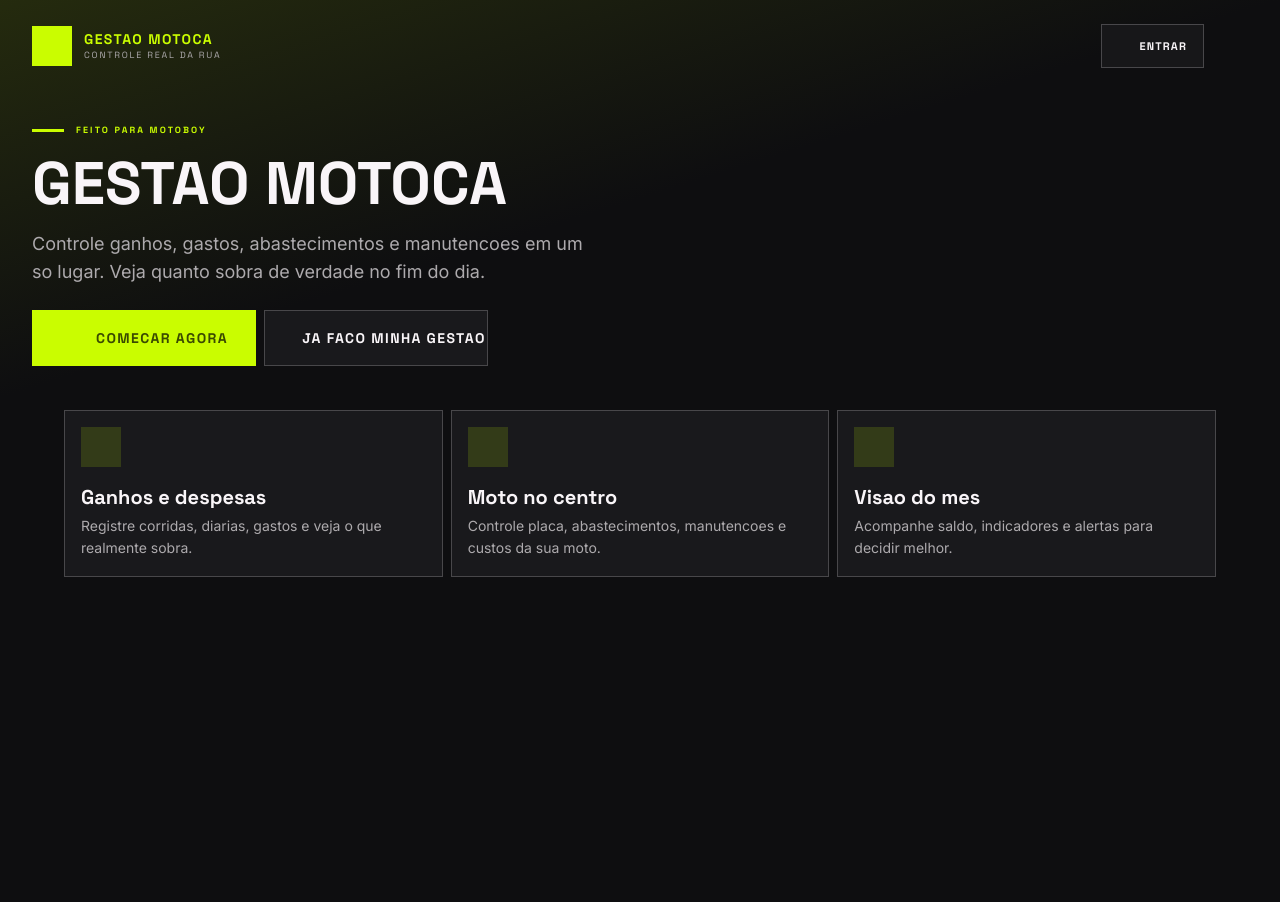
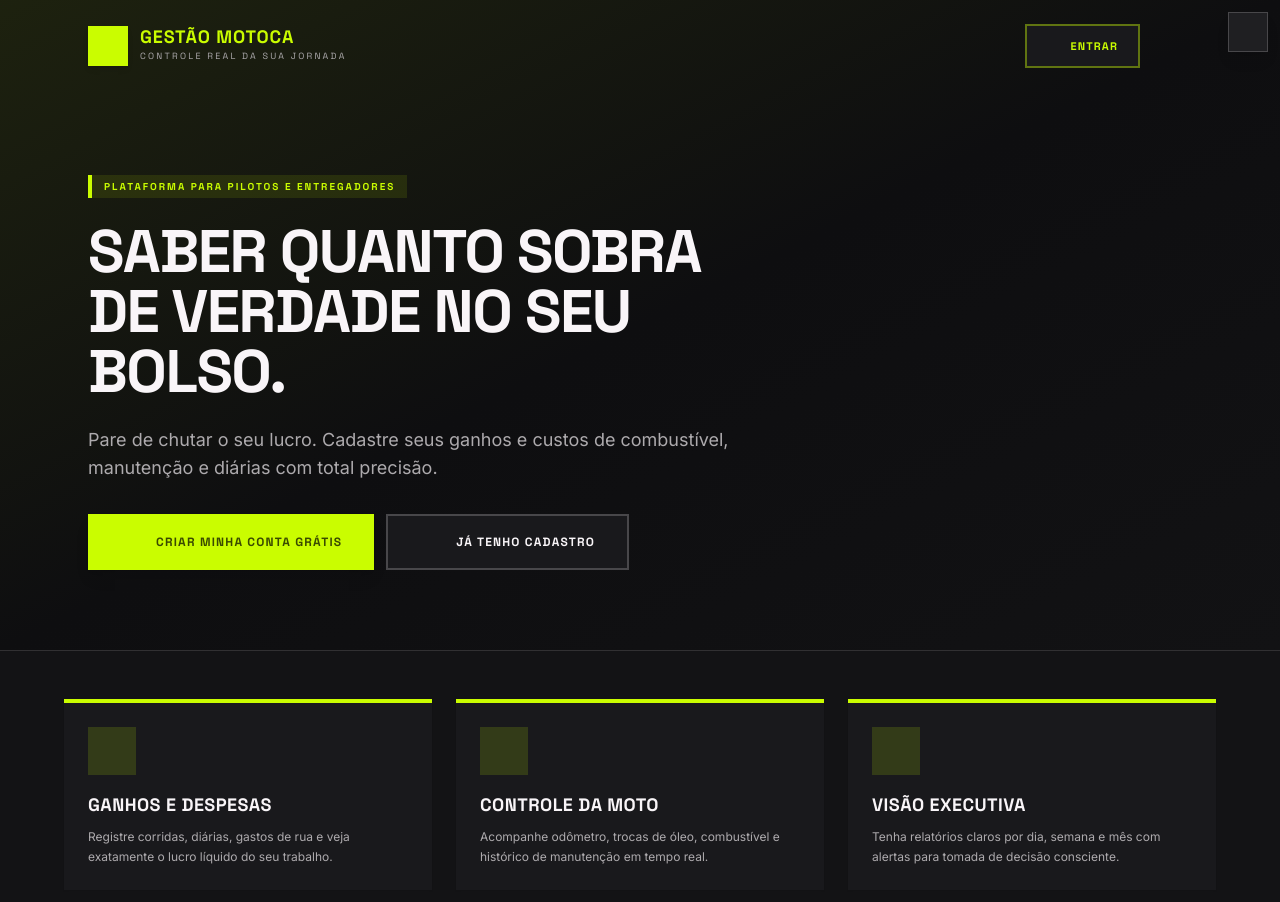
Before and after one commit to venturaj97/gestao-motoca, a Vue app in the folder frontend/: page /inicio in a window 1280 px wide. Shown: the top 902 px of the page. Before the commit the page ends 800 px from the top, so only its background shows below. Built offline with nearby package versions, Linux system fonts and the light colour scheme; no server answers.

Commit message:
refactor: remover importações não utilizadas do vue-router, reformular a InicioView e otimizar o layout dos cards de ação do Dashboard

```diff
--- a/frontend/src/views/AbastecerView.vue
+++ b/frontend/src/views/AbastecerView.vue
@@ -1,6 +1,6 @@
 <script setup lang="ts">
 import { ref, onMounted } from 'vue'
-import { useRouter, useRoute } from 'vue-router'
+import { useRouter } from 'vue-router'
 import { useMotoStore } from '@/stores/moto'
 import { criarAbastecimento } from '@/api/abastecimentos'
 import { listarCategorias } from '@/api/categorias'
@@ -9,7 +9,6 @@ import AppDateInput from '@/components/AppDateInput.vue'
 import AppLayout from '@/components/AppLayout.vue'
 
 const router    = useRouter()
-const route     = useRoute()
 const motoStore = useMotoStore()
 
 // ── Estado ─────────────────────────────────────────────────────
--- a/frontend/src/views/ConfiguracoesView.vue
+++ b/frontend/src/views/ConfiguracoesView.vue
@@ -20,7 +20,6 @@ import AppLayout from '@/components/AppLayout.vue'
 import { alterarSenhaLogado } from '@/api/recuperacao'
 
 const router = useRouter()
-const route = useRoute()
 const motoStore = useMotoStore()
 
 type AbaConfig = 'MOTO' | 'CATEGORIAS' | 'LANCAMENTOS' | 'SEGURANCA'
--- a/frontend/src/views/HistoricoView.vue
+++ b/frontend/src/views/HistoricoView.vue
@@ -1,6 +1,6 @@
 <script setup lang="ts">
 import { ref, computed, onMounted, watch } from 'vue'
-import { useRouter, useRoute } from 'vue-router'
+import { useRouter } from 'vue-router'
 import { listarLancamentos, excluirLancamentosLote } from '@/api/lancamentos'
 import { obterHistoricoKm, excluirHistoricoKm } from '@/api/motos'
 import { obterInteligenciaResumo } from '@/api/inteligencia'
@@ -15,7 +15,6 @@ import EditarLancamentoModal from '@/components/EditarLancamentoModal.vue'
 import AppLayout from '@/components/AppLayout.vue'
 
 const router   = useRouter()
-const route    = useRoute()
 const motoStore = useMotoStore()
 
 // ── 2 Abas Táticas: Transações vs Relatórios ─────────────────────
--- a/frontend/src/views/InicioView.vue
+++ b/frontend/src/views/InicioView.vue
@@ -1,118 +1,119 @@
 <script setup lang="ts">
 import { useRouter } from 'vue-router'
+import ThemeToggle from '@/components/ThemeToggle.vue'
 
 const router = useRouter()
 
 const recursos = [
   {
     icon: 'payments',
-    titulo: 'Ganhos e despesas',
-    texto: 'Registre corridas, diarias, gastos e veja o que realmente sobra.',
+    titulo: 'GANHOS E DESPESAS',
+    texto: 'Registre corridas, diárias, gastos de rua e veja exatamente o lucro líquido do seu trabalho.',
   },
   {
     icon: 'two_wheeler',
-    titulo: 'Moto no centro',
-    texto: 'Controle placa, abastecimentos, manutencoes e custos da sua moto.',
+    titulo: 'CONTROLE DA MOTO',
+    texto: 'Acompanhe odômetro, trocas de óleo, combustível e histórico de manutenção em tempo real.',
   },
   {
     icon: 'analytics',
-    titulo: 'Visao do mes',
-    texto: 'Acompanhe saldo, indicadores e alertas para decidir melhor.',
+    titulo: 'VISÃO EXECUTIVA',
+    texto: 'Tenha relatórios claros por dia, semana e mês com alertas para tomada de decisão consciente.',
   },
 ]
 </script>
 
 <template>
-  <main class="min-h-screen bg-background text-on-background font-body">
-    <section class="relative overflow-hidden">
-      <div
-        class="absolute inset-0 bg-gradient-to-br from-primary-container/20 via-background to-surface opacity-60"
-      ></div>
-      <div class="absolute inset-0 bg-background/86 dark:bg-background/82"></div>
+  <main class="min-h-screen bg-background text-on-surface font-body flex flex-col">
+    <!-- Theme Toggle Flutuante -->
+    <ThemeToggle />
 
-      <header class="relative z-10 flex items-center justify-between px-4 pt-4 sm:px-8 sm:pt-6">
+    <!-- Hero Section -->
+    <section class="relative overflow-hidden border-b border-outline-variant/60">
+      <div class="absolute inset-0 bg-gradient-to-br from-primary-container/10 via-background to-surface-container-low opacity-80 pointer-events-none"></div>
+
+      <header class="relative z-10 flex items-center justify-between px-6 py-6 max-w-6xl mx-auto w-full">
         <div class="flex items-center gap-3">
-          <div class="h-10 w-10 bg-primary-container text-on-primary-fixed flex items-center justify-center">
-            <span class="material-symbols-outlined text-xl">two_wheeler</span>
+          <div class="h-10 w-10 bg-primary-container text-on-primary-fixed flex items-center justify-center shadow-md">
+            <span class="material-symbols-outlined text-2xl">two_wheeler</span>
           </div>
           <div>
-            <p class="font-headline font-black text-primary-container text-sm tracking-widest uppercase">
-              Gestao Motoca
-            </p>
-            <p class="font-label text-[9px] tracking-[0.2em] text-on-surface-variant uppercase">
-              Controle real da rua
+            <h1 class="font-headline font-black text-primary-container text-lg tracking-wider uppercase leading-none">
+              GESTÃO MOTOCA
+            </h1>
+            <p class="font-label text-[9px] tracking-[0.25em] text-on-surface-variant uppercase mt-1">
+              Controle real da sua jornada
             </p>
           </div>
         </div>
 
         <button
-          class="hidden sm:flex h-11 items-center gap-2 border border-outline-variant bg-surface-container/80 px-4
-                 font-label text-[11px] font-bold tracking-widest uppercase text-on-surface hover:bg-surface-bright"
+          class="hidden sm:flex h-11 items-center gap-2 border-2 border-primary-container/40 bg-surface-container px-5
+                 font-label text-[11px] font-black tracking-widest uppercase text-primary-container hover:bg-primary-container hover:text-on-primary-fixed transition-all"
           @click="router.push({ name: 'login' })"
         >
-          <span class="material-symbols-outlined text-sm">login</span>
-          Entrar
+          <span class="material-symbols-outlined text-base">login</span>
+          ENTRAR
         </button>
       </header>
 
-      <div class="relative z-10 px-4 sm:px-8 pt-10 pb-5 sm:pt-14 sm:pb-8">
-        <div class="w-full max-w-3xl">
-          <div class="mb-4 flex items-center gap-3">
-            <div class="h-[3px] w-8 bg-primary-container"></div>
-            <span class="font-label text-[9px] font-bold tracking-[0.24em] text-primary-container uppercase">
-              Feito para motoboy
+      <div class="relative z-10 px-6 py-12 sm:py-20 max-w-6xl mx-auto w-full">
+        <div class="max-w-2xl space-y-6">
+          <div class="inline-flex items-center gap-2.5 px-3 py-1 bg-primary-container/10 border-l-4 border-primary-container">
+            <span class="font-label text-[10px] font-black tracking-[0.2em] text-primary-container uppercase">
+              PLATAFORMA PARA PILOTOS E ENTREGADORES
             </span>
           </div>
 
-          <h1 class="font-headline text-4xl sm:text-6xl font-black leading-[0.95] tracking-normal uppercase">
-            Gestao Motoca
-          </h1>
+          <h2 class="font-headline text-4xl sm:text-6xl font-black leading-[0.95] tracking-tight uppercase">
+            SABER QUANTO SOBRA DE VERDADE NO SEU BOLSO.
+          </h2>
 
-          <p class="mt-4 max-w-xl text-[15px] sm:text-lg leading-relaxed text-on-surface-variant">
-            Controle ganhos, gastos, abastecimentos e manutencoes em um so lugar.
-            Veja quanto sobra de verdade no fim do dia.
+          <p class="text-base sm:text-lg leading-relaxed text-on-surface-variant font-body">
+            Pare de chutar o seu lucro. Cadastre seus ganhos e custos de combustível, manutenção e diárias com total precisão.
           </p>
 
-          <div class="mt-6 grid gap-2 sm:flex sm:items-center">
+          <div class="pt-2 flex flex-col sm:flex-row gap-3">
             <button
-              class="h-14 sm:min-w-56 bg-primary-container text-on-primary-fixed font-headline font-black
-                     text-sm tracking-widest uppercase flex items-center justify-center gap-3 hover:brightness-105
-                     active:scale-[0.98] transition-all"
+              class="h-14 sm:px-8 bg-primary-container text-on-primary-fixed font-headline font-black
+                     text-xs tracking-widest uppercase flex items-center justify-center gap-3 hover:brightness-110
+                     active:scale-[0.98] transition-all shadow-lg cursor-pointer"
               @click="router.push({ name: 'cadastro' })"
             >
               <span class="material-symbols-outlined">rocket_launch</span>
-              Comecar agora
+              CRIAR MINHA CONTA GRÁTIS
             </button>
 
             <button
-              class="h-14 sm:min-w-56 bg-surface-container border border-outline-variant text-on-surface font-headline
-                     text-sm font-bold tracking-widest uppercase flex items-center justify-center gap-3 hover:bg-surface-bright
-                     active:scale-[0.98] transition-all"
+              class="h-14 sm:px-8 bg-surface-container border-2 border-outline-variant text-on-surface font-headline
+                     text-xs font-bold tracking-widest uppercase flex items-center justify-center gap-3 hover:bg-surface-bright
+                     active:scale-[0.98] transition-all cursor-pointer"
               @click="router.push({ name: 'login' })"
             >
               <span class="material-symbols-outlined">login</span>
-              Ja faco minha gestao
+              JÁ TENHO CADASTRO
             </button>
           </div>
         </div>
       </div>
     </section>
 
-    <section class="px-4 sm:px-8 pb-24 pt-3 bg-surface">
-      <div class="mx-auto grid max-w-6xl gap-2 md:grid-cols-3">
+    <!-- Recursos / Cards -->
+    <section class="flex-1 px-6 py-12 bg-surface-container-low">
+      <div class="max-w-6xl mx-auto grid gap-6 md:grid-cols-3">
         <article
           v-for="recurso in recursos"
           :key="recurso.titulo"
-          class="bg-surface-container border border-outline-variant p-4 flex gap-3 md:block"
+          class="bg-surface-container p-6 border-t-4 border-primary-container shadow-sm flex flex-col justify-between"
         >
-          <div class="flex h-10 w-10 shrink-0 items-center justify-center bg-primary-container/15 text-primary-container md:mb-4">
-            <span class="material-symbols-outlined text-xl">{{ recurso.icon }}</span>
-          </div>
           <div>
-            <h2 class="font-headline text-base md:text-xl font-black tracking-normal text-on-surface">
+            <div class="w-12 h-12 bg-primary-container/15 text-primary-container flex items-center justify-center mb-4">
+              <span class="material-symbols-outlined text-2xl">{{ recurso.icon }}</span>
+            </div>
+            <h3 class="font-headline text-lg font-black tracking-wide text-on-surface uppercase mb-2">
               {{ recurso.titulo }}
-            </h2>
-            <p class="mt-1 text-sm leading-snug text-on-surface-variant md:leading-relaxed">
+            </h3>
+            <p class="text-xs leading-relaxed text-on-surface-variant font-body">
               {{ recurso.texto }}
             </p>
           </div>
--- a/frontend/src/views/ManutencaoView.vue
+++ b/frontend/src/views/ManutencaoView.vue
@@ -9,7 +9,6 @@ import type { CategoriaResposta } from '@/types'
 import AppDateInput from '@/components/AppDateInput.vue'
 
 const router    = useRouter()
-const route     = useRoute()
 const motoStore = useMotoStore()
 
 // ── Estado ─────────────────────────────────────────────────────
```
Also changed, not shown: frontend/src/components/AppLayout.vue (+9 -1 lines), frontend/src/views/DashboardView.vue (+10 -28 lines).
